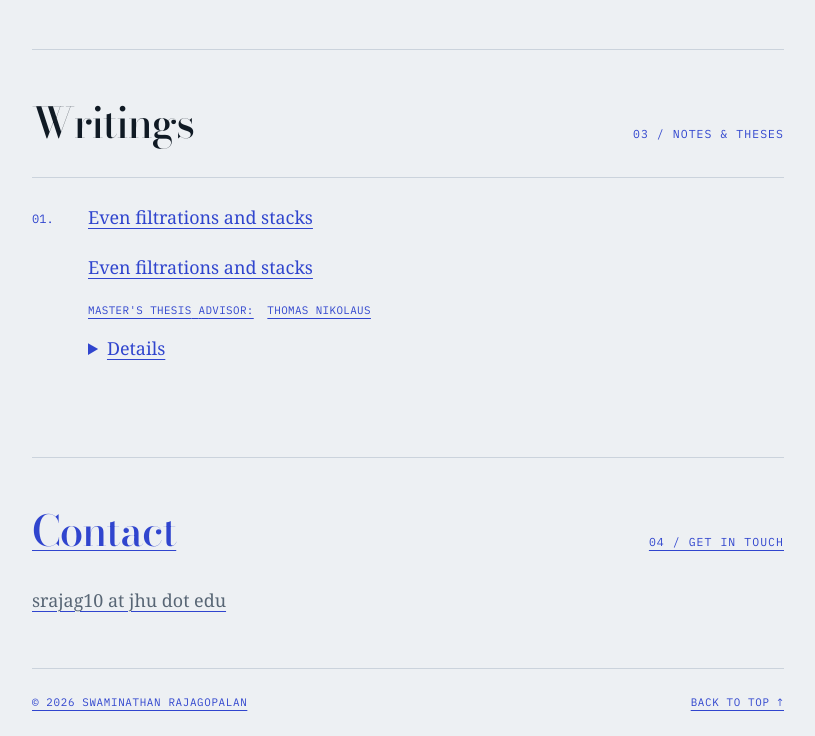
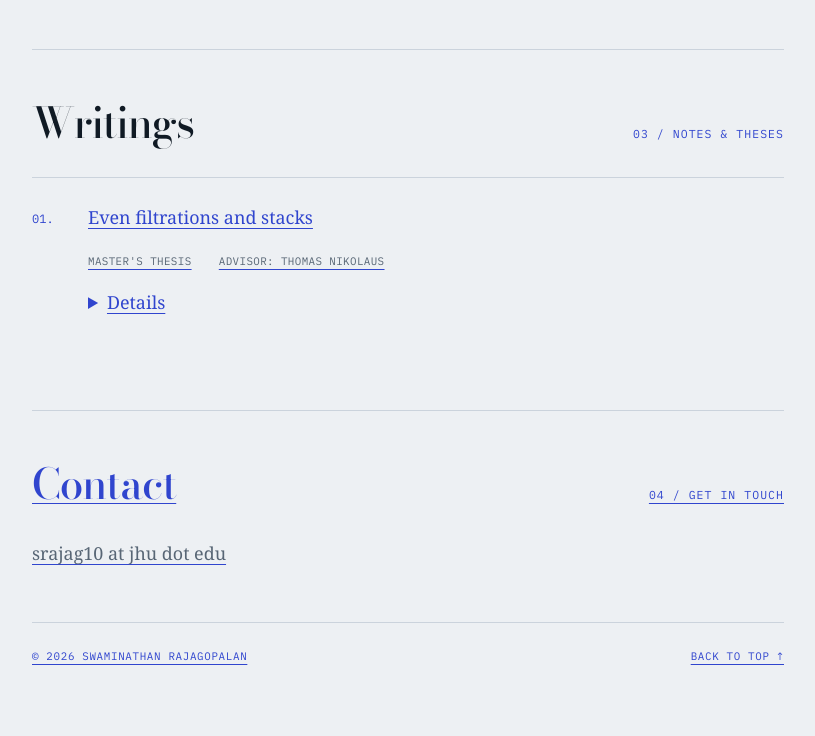
Before and after one commit to Swami987/Website, a plain HTML site: page index.html in a window 1280 px wide. Shown: the part 1125-1861 px from the top of the page, without its empty margins (232-1047 px from the left). After the commit the page ends 1815 px from the top, so only its background shows below. Drawn offline with nearby package versions, Linux system fonts and the light colour scheme; a web font is replaced by a local one.

Commit message:
Update index.html

```diff
--- a/index.html
+++ b/index.html
@@ -598,10 +598,9 @@ Hello! I am a PhD student in Mathematics at Johns Hopkins University, USA.
           <span class="writing-index">01.</span>
           <div>
             <summary></summary><a href="Mastersthesis(corrected).pdf" target="_blank">Even filtrations and stacks</p></summary>
-     </p> Even filtrations and stacks</p>
             <div class="writing-meta">
               <span>Master's thesis</span>
-              <span>Advisor: <a href="https://thomasnikolaus.de/">Thomas Nikolaus</span>
+            </p><span>Advisor: Thomas Nikolaus</span></p>
             </div>
 
             <details>
```
